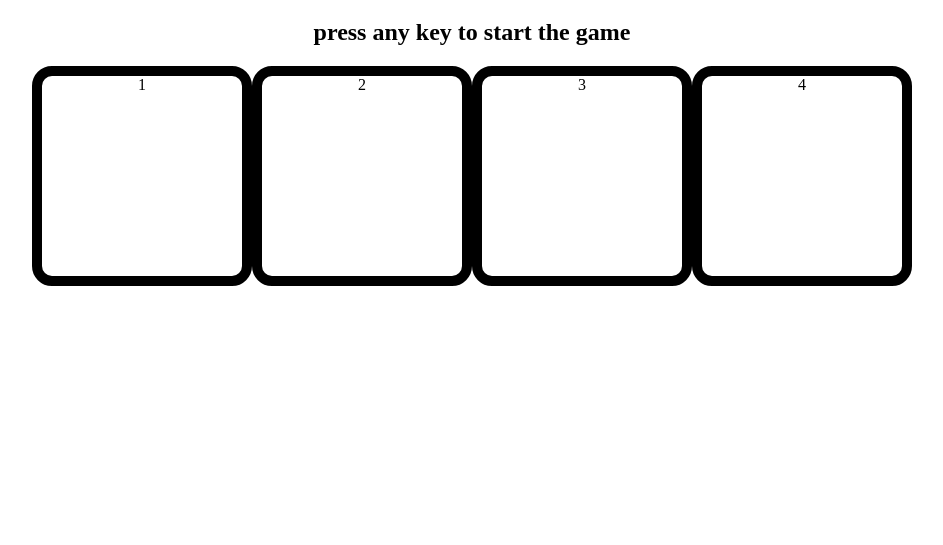
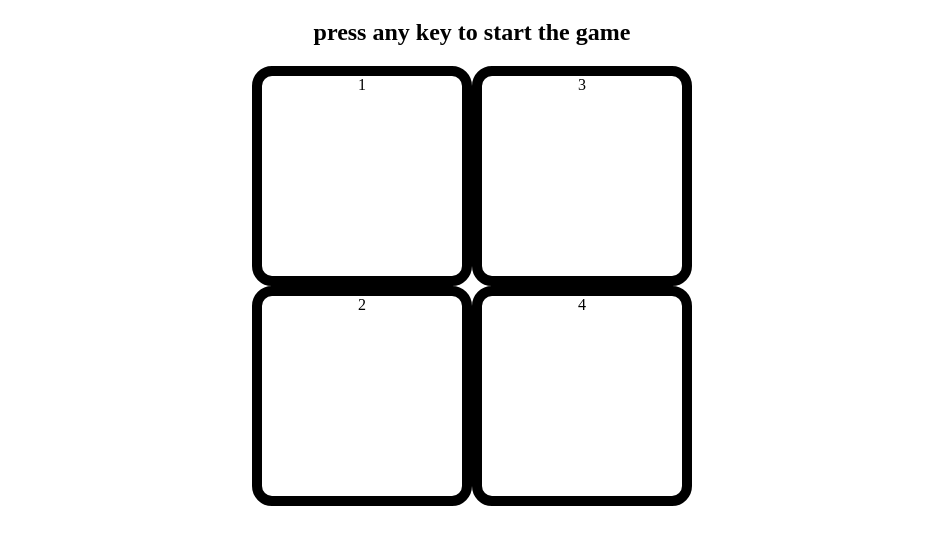
Before and after one commit to vedprakash-2004/miniproject-using-javascript, a plain HTML site: page index.html in a window 1280 px wide. Shown: the part 61-606 px from the top of the page, without its empty margins (168-1111 px from the left). Drawn offline with Linux system fonts and the light colour scheme.

Commit message:
second commit

```diff
--- a/index.html
+++ b/index.html
@@ -11,10 +11,19 @@
     <h2>press any key to start the game</h2>
 
     <div class="btn-container">
-       <div class="btn">1</div>
-       <div class="btn">2</div>
-       <div class="btn">3</div>
-       <div class="btn">4</div>
+        <div class="line-one">
+            <div class="btn">1</div>
+            <div class="btn">2</div>
+
+        </div>
+
+        <div class="line-two">
+             <div class="btn">3</div>
+            <div class="btn">4</div>
+
+        </div>
+
+
 
     </div>
     <script src="app.js"></script>
```
